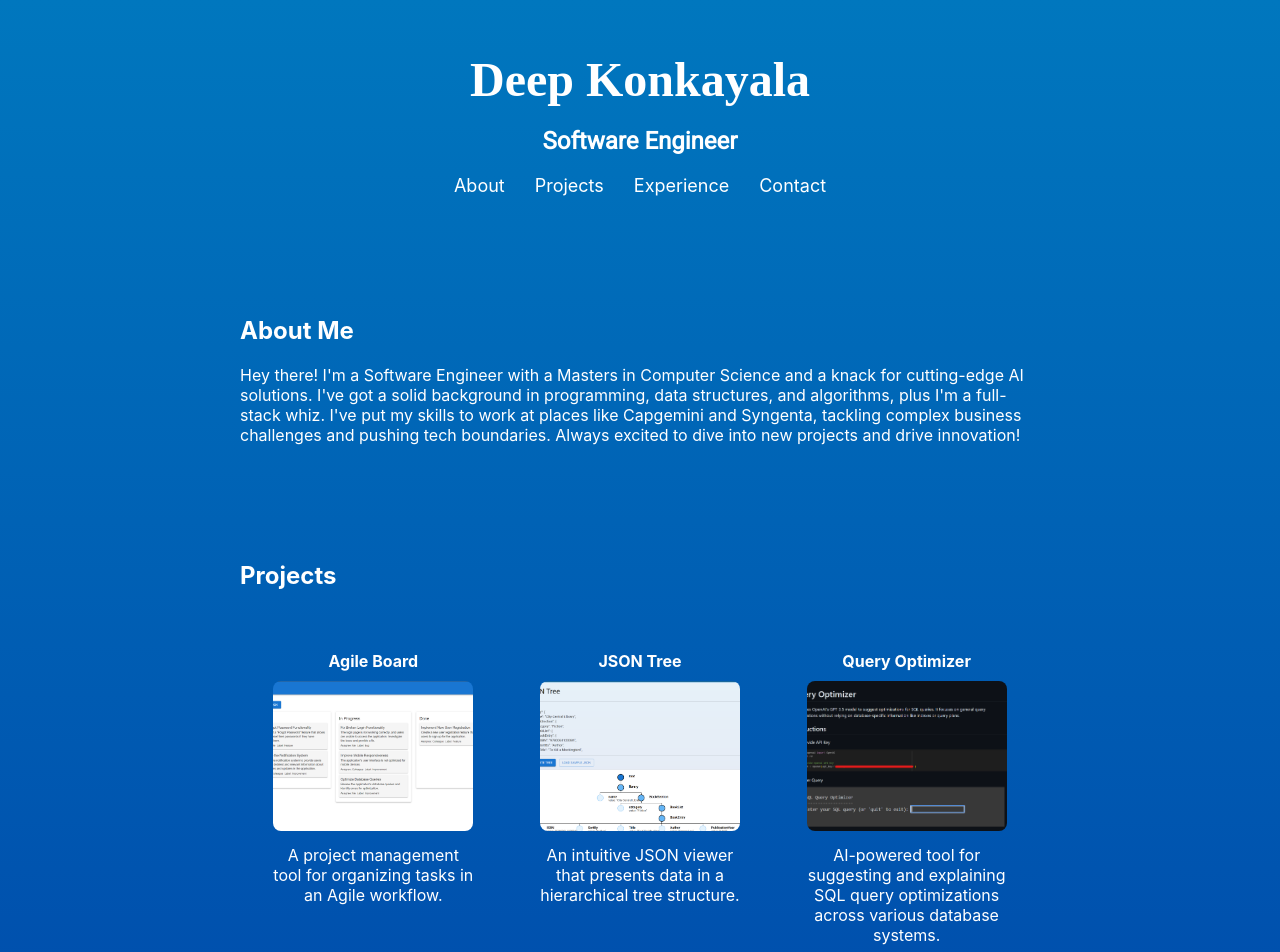
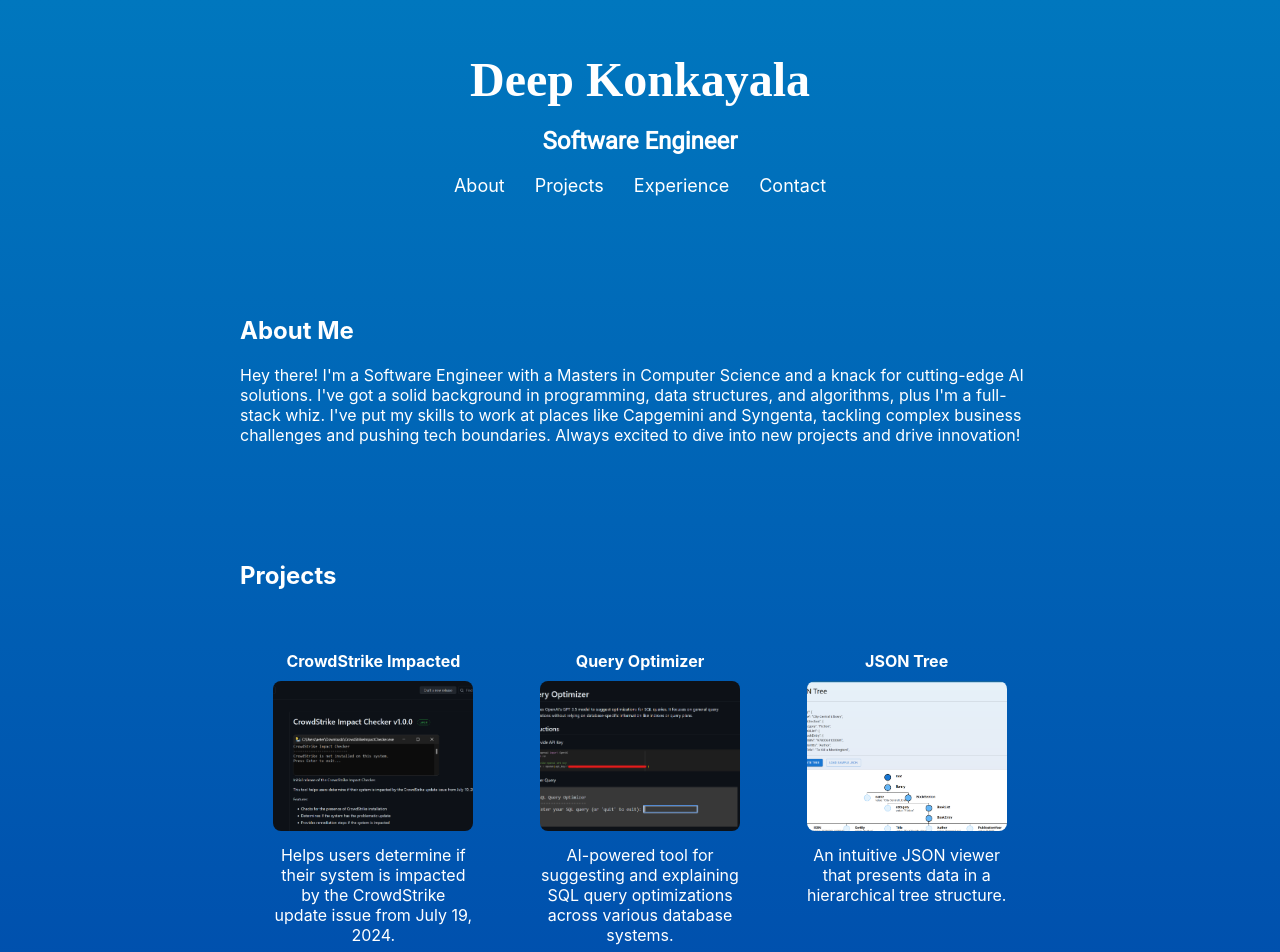
Before and after one commit to deepkse/deepkse, a React (Create React App) app: page / in a window 1280 px wide. Shown: the top 952 px of the page. Built offline with nearby package versions, Linux system fonts and the light colour scheme; a web font is replaced by a local one.

Commit message:
Add CrowdStrike project

```diff
--- a/src/App.js
+++ b/src/App.js
@@ -123,10 +123,16 @@ function App() {
 
   const projects = [
     {
-      name: 'Agile Board',
-      image: `${process.env.PUBLIC_URL}/images/AgileBoard.png`,
-      description: 'A project management tool for organizing tasks in an Agile workflow.',
-      link: 'https://deepkse.github.io/AgileBoard'
+      name: 'CrowdStrike Impacted',
+      image: `${process.env.PUBLIC_URL}/images/CrowdStrikeImpactChecker.png`,
+      description: 'Helps users determine if their system is impacted by the CrowdStrike update issue from July 19, 2024.',
+      link: 'https://github.com/deepkse/CrowdStrike-Impact-Checker/releases'
+    },
+    {
+      name: 'Query Optimizer',
+      image: `${process.env.PUBLIC_URL}/images/QueryOptimizer.png`,
+      description: 'AI-powered tool for suggesting and explaining SQL query optimizations across various database systems.',
+      link: 'https://github.com/deepkse/QueryOptimizer'
     },
     {
       name: 'JSON Tree',
@@ -135,10 +141,10 @@ function App() {
       link: 'https://deepkse.github.io/JSONTree'
     },
     {
-      name: 'Query Optimizer',
-      image: `${process.env.PUBLIC_URL}/images/QueryOptimizer.png`,
-      description: 'AI-powered tool for suggesting and explaining SQL query optimizations across various database systems.',
-      link: 'https://github.com/deepkse/QueryOptimizer'
+      name: 'Agile Board',
+      image: `${process.env.PUBLIC_URL}/images/AgileBoard.png`,
+      description: 'A project management tool for organizing tasks in an Agile workflow.',
+      link: 'https://deepkse.github.io/AgileBoard'
     },
     {
       name: 'Text Compare',
```
Also changed, not shown: public/images/CrowdStrikeImpactChecker.png (added).
